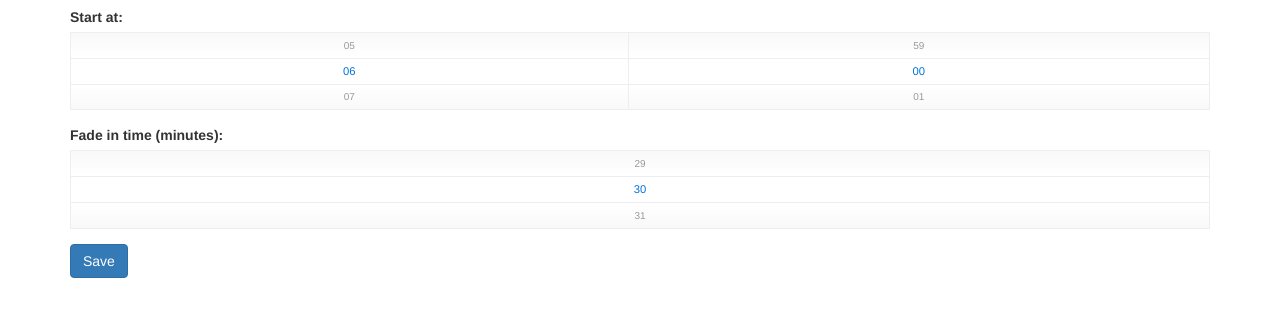
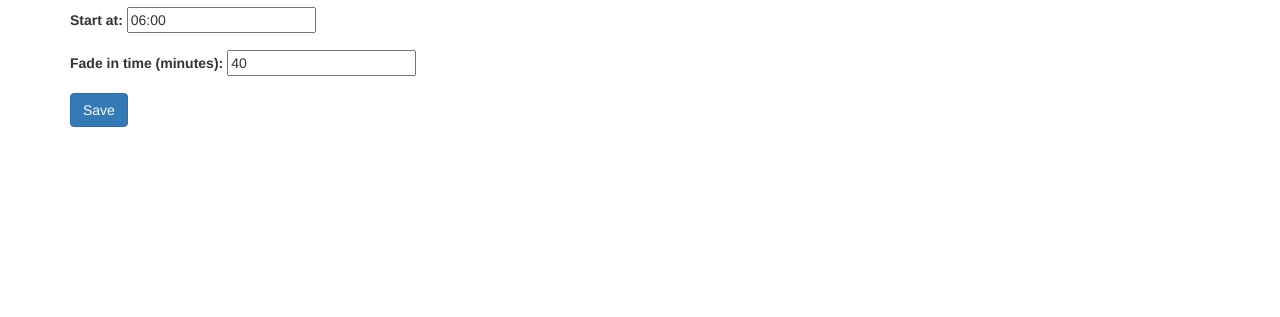
Before and after one commit to JakubDziworski/Light-Alarm-Clock, a website: page static/index.html in a window 1280 px wide. Shown: the part 63-380 px from the top of the page. Drawn offline with nearby package versions, Linux system fonts and the light colour scheme.

Commit message:
another time picker

```diff
--- a/index.js
+++ b/index.js
@@ -9,7 +9,7 @@ app.use(bodyParser.json({type: 'application/*'}));
 app.use(express.static('static'));
 app.get('/', (req, res) => res.send('Hello World!'));
 
-const validateSetUpBody = (body) => {
+const validateSetUpBody = (body,res) => {
     const schema = t.struct({
         startAtHour: t.refinement(t.Number, x => x > 0 && x < 24),
         startAtMinute: t.refinement(t.Number, x => x >= 0 && x < 60),
@@ -24,7 +24,7 @@ const validateSetUpBody = (body) => {
 
 app.post('/set-up', (req, res) => {
     let body = req.body;
-    validateSetUpBody(body);
+    validateSetUpBody(body,res);
     const startHour = body.startAtHour;
     const startMinute = body.startAtMinute;
     const fadeInMinutes = body.fadeInMinutes;
--- a/static/index.html
+++ b/static/index.html
@@ -3,13 +3,13 @@
 <head>
     <meta charset="UTF-8">
     <title>Light Alarm Clock</title>
+    <meta charset="UTF-8">
     <script src="https://ajax.googleapis.com/ajax/libs/jquery/3.2.1/jquery.min.js"></script>
     <link rel="stylesheet" href="https://maxcdn.bootstrapcdn.com/bootstrap/3.3.7/css/bootstrap.min.css">
     <script src="https://maxcdn.bootstrapcdn.com/bootstrap/3.3.7/js/bootstrap.min.js"></script>
-    <link href="libs/picker.min.css" rel="stylesheet">
-    <script src="libs/picker.min.js"></script>
+    <script src="libs/timedropper.min.js"></script>
+    <link rel="stylesheet" type="text/css" href="libs/timedropper.min.css">
     <script src="script.js"></script>
-    <meta charset="UTF-8">
 </head>
 <body>
 <div class="container">
@@ -18,11 +18,11 @@
     </div>
     <div class="form-group">
         <label for="startAtInput">Start at:</label>
-        <div id="startAtInput">6:00</div>
+        <input id="startAtInput" value="6:00"/>
     </div>
     <div class="form-group">
         <label for="fadeInMinutesInput">Fade in time (minutes):</label>
-        <div id="fadeInMinutesInput">30</div>
+        <input id="fadeInMinutesInput" value="40" min="2" type="number"/>
     </div>
     <div class="form-group">
         <span id="saveConfigResultSpan" class="label"></span>
--- a/static/script.js
+++ b/static/script.js
@@ -1,13 +1,7 @@
 $(document).ready(() => {
-    new Picker(document.querySelector('#startAtInput'), {
-        format: 'HH:mm',
-        inline:true,
-        rows: 3
-    });
-    new Picker(document.querySelector('#fadeInMinutesInput'), {
-        format: 'SS',
-        inline:true,
-        rows: 3
+    $("#startAtInput").timeDropper({
+        format:"HH:mm",
+        setCurrentTime : false
     });
 });
 
```
Also changed, not shown: static/libs/timedropper.min.css (added), static/libs/timedropper.min.js (added).
